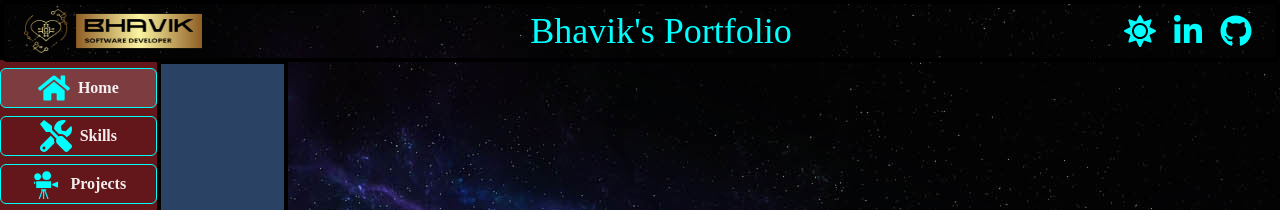
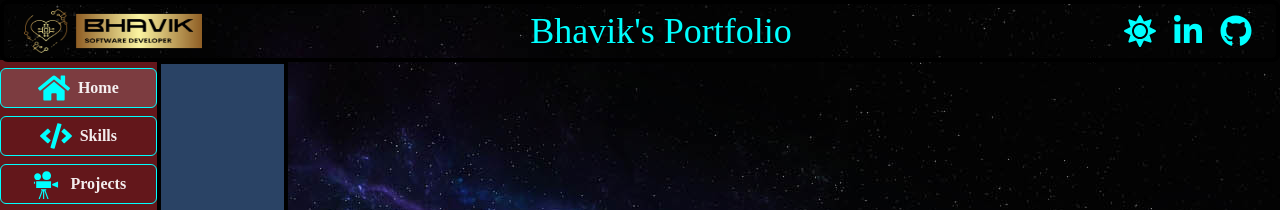
Before and after one commit to bhavik-knight/portfolio-chakra, a React (Vite) app in the folder react/frontend/: page / in a window 1280 px wide. Shown: the top 210 px of the page. Built offline with nearby package versions, Linux system fonts and the light colour scheme.

Commit message:
changed skills icon

```diff
--- a/react/frontend/src/components/Icons.jsx
+++ b/react/frontend/src/components/Icons.jsx
@@ -11,6 +11,7 @@ import { MdWork } from "@react-icons/all-files/md/MdWork"
 import { FaAward } from "@react-icons/all-files/fa/FaAward"
 import { GrUserWorker } from "@react-icons/all-files/gr/GrUserWorker"
 import { ImLinkedin2 } from "@react-icons/all-files/im/ImLinkedin2"
+import { FaCode } from "@react-icons/all-files/fa/FaCode"
 
 // skills - technologies
 import { FaPython } from "@react-icons/all-files/fa/FaPython"
@@ -35,7 +36,7 @@ const icons = {
     "moon": <FaMoon fontSize={size} />,
     "sun": <FaSun fontSize={size} />,
     "home": <FaHome fontSize={size} />,
-    "skills": <FaTools fontSize={size} />,
+    "skills": <FaCode fontSize={size} />,
     "projects": <GiFilmProjector fontSize={size} />,
     "education": <MdSchool fontSize={size} />,
     "experiences": <MdWork fontSize={size} />,
```
